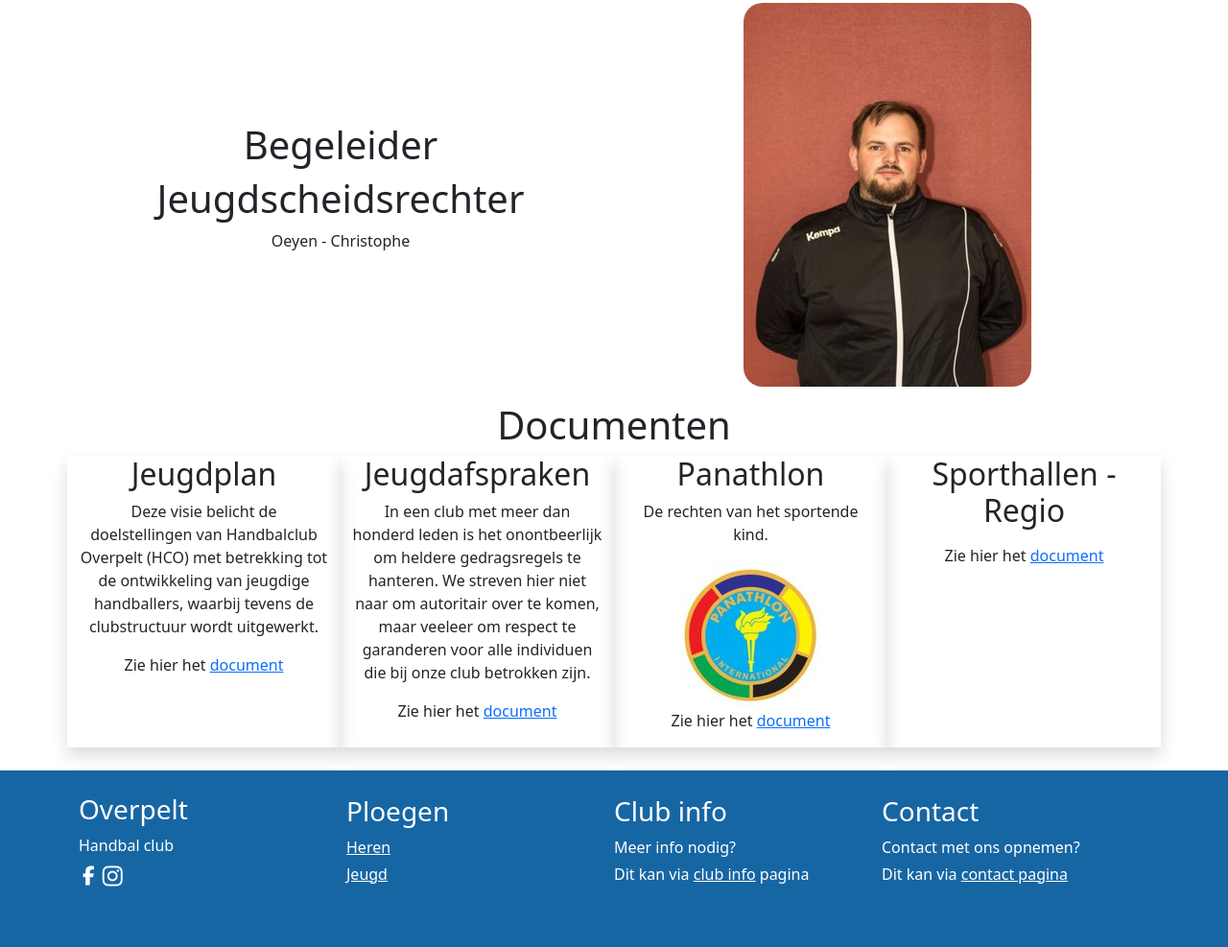
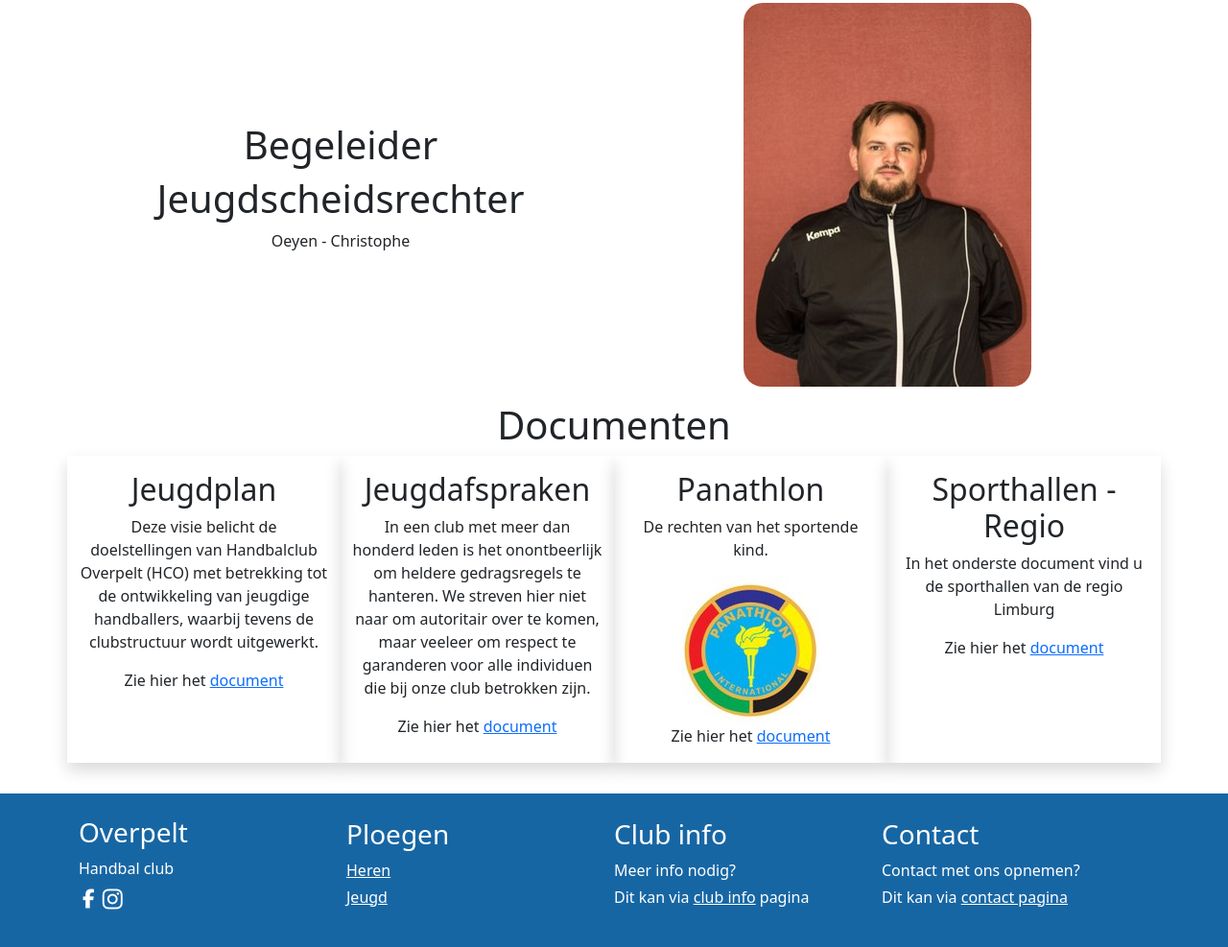
Before and after one commit to FreekBoes/HandbalOverpelt, a plain HTML site: page HTML/clubinfo.html in a window 1280 px wide. Shown: the part 481-1468 px from the top of the page at 96% size. Drawn offline with nearby package versions, Linux system fonts and the light colour scheme.

Commit message:
gewerkt aan clubinfo page

```diff
--- a/HTML/clubinfo.html
+++ b/HTML/clubinfo.html
@@ -75,13 +75,13 @@
                 </div>
 
                 <div class="row text-sm-center text-lg-start pt-3">
-                    <div class="col-12 col-md-6 d-flex flex-column justify-content-center align-items-center">
+                    <div class="col-12 col-md-6 d-flex flex-column justify-content-center align-items-center order-sm-1 order-md-0">
                         <h1>Begeleider</h1>
                         <h1>Jeugdscheidsrechter</h1>
                         <p>Oeyen - Christophe</p>
                     </div>
 
-                    <div class="col-12 col-md-6 d-flex justify-content-center align-items-center">
+                    <div class="col-12 col-md-6 d-flex justify-content-center align-items-center order-sm-0 order-md-1">
                         <img src="../RSC/Oeyen Christophe.jpg" alt="" class="img-fluid">
                     </div>
                 </div>
@@ -93,32 +93,32 @@
                 </div>
 
                 <div class="row text-sm-center pb-4 d-flex flex-md-row flex-sm-wrap">
-                    <div class="col-12 col-md-3 shadow ">
-                        <h2>Jeugdplan</h2>
+                    <div class="col-12 col-md-3 shadow mb-sm-4 mb-md-2">
+                        <h2 class="mt-3">Jeugdplan</h2>
                         <p>Deze visie belicht de doelstellingen van Handbalclub Overpelt (HCO) met betrekking tot de
                             ontwikkeling van jeugdige handballers, waarbij tevens de clubstructuur wordt uitgewerkt.</p>
                         <p>Zie hier het <a href="">document</a></p>
                     </div>
 
-                    <div class="col-12 col-md-3 shadow ">
-                        <h2>Jeugdafspraken</h2>
+                    <div class="col-12 col-md-3 shadow mb-sm-4 mb-md-2">
+                        <h2 class="mt-3">Jeugdafspraken</h2>
                         <p>In een club met meer dan honderd leden is het onontbeerlijk om heldere gedragsregels te
                             hanteren. We streven hier niet naar om autoritair over te komen, maar veeleer om respect te
                             garanderen voor alle individuen die bij onze club betrokken zijn.</p>
                         <p>Zie hier het <a href="">document</a></p>
                     </div>
 
-                    <div class="col-12 col-md-3 shadow">
-                        <h2>Panathlon</h2>
+                    <div class="col-12 col-md-3 shadow mb-sm-4 mb-md-2">
+                        <h2 class="mt-3">Panathlon</h2>
                         <p>De rechten van het sportende kind.</p>
                         <img src="../RSC/Panathlon verklaring logo.jpg" class="img-fluid" alt="">
                         <p>Zie hier het <a href="">document</a></p>
 
                     </div>
 
-                    <div class="col-12 col-md-3 shadow ">
-                        <h2>Sporthallen - Regio</h2>
-                        <p></p>
+                    <div class="col-12 col-md-3 shadow mb-sm-2 mb-md-2">
+                        <h2 class="mt-3">Sporthallen - Regio</h2>
+                        <p>In het onderste document vind u de sporthallen van de regio Limburg</p>
                         <p>Zie hier het <a href="">document</a></p>
                     </div>
                 </div>
```
